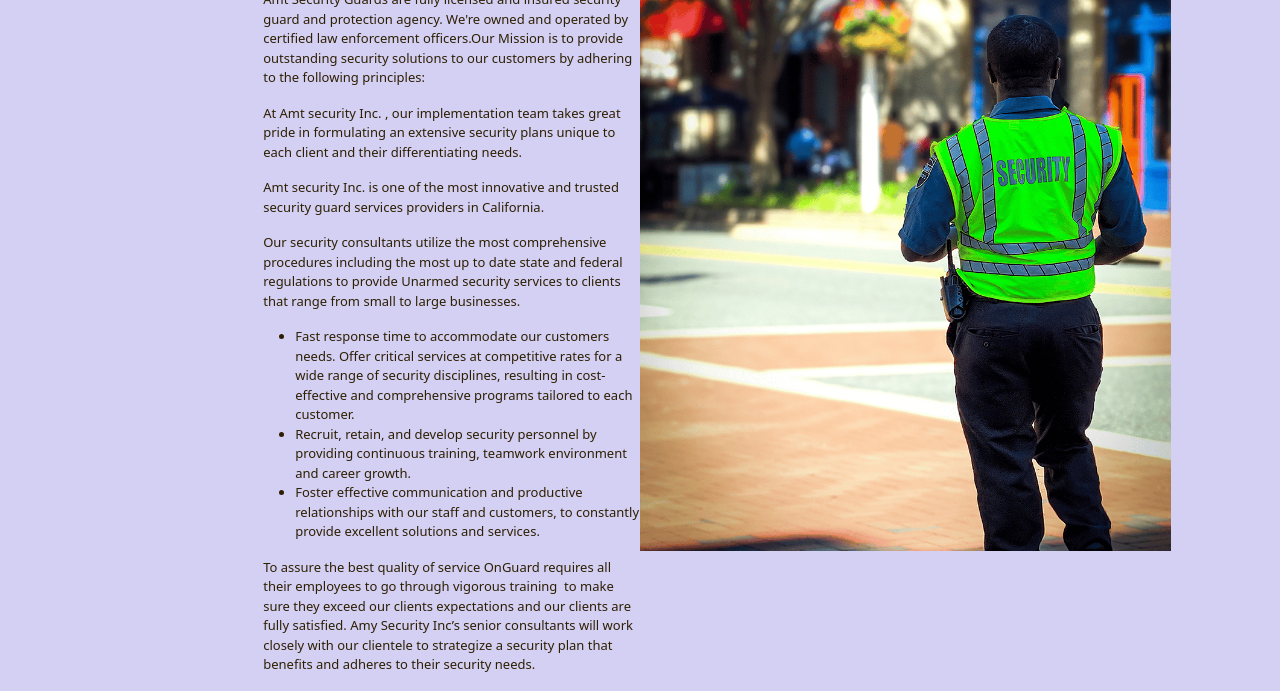
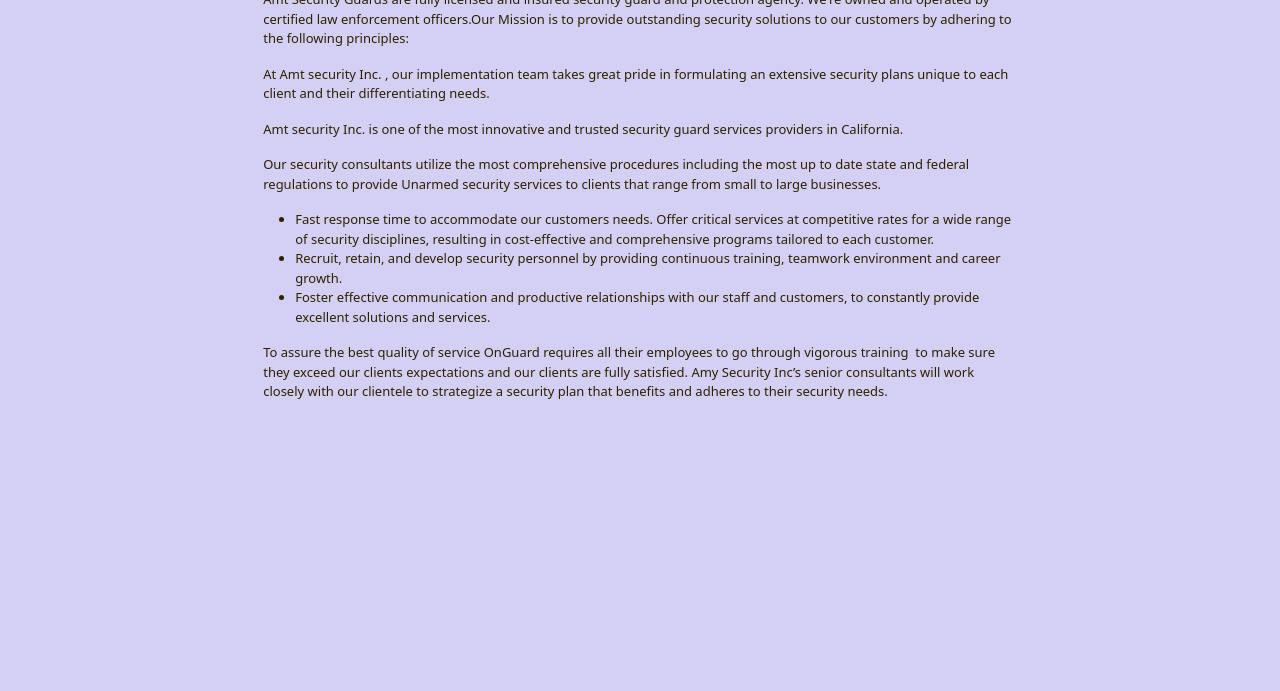
Before and after one commit to olabugsy/ammtsecurity, a plain HTML site: page index.html in a window 1280 px wide. Shown: the part 182-873 px from the top of the page. After the commit the page ends 800 px from the top, so only its background shows below. Drawn offline with nearby package versions, Linux system fonts and the light colour scheme.

Commit message:
modified css and index.html files

```diff
--- a/amt.css
+++ b/amt.css
@@ -61,16 +61,17 @@
 
   font-size: small;
   font-weight: 500;
-  display: flex;
-  justify-content: space-around;
   color: rgb(46, 31, 2);
+
 
 }
 
+
+
 img{
 
-  width: 141%;
-  height: 80%;
+  width: 100%;
+  height: 70%;
 }
 
 
--- a/index.html
+++ b/index.html
@@ -39,8 +39,7 @@
         </div>
         <main class="mainbody">
           <h2 id="about-heading">Our Mission</h2>
-          <div class="aboutus">
-            <div class="col">
+            <div class="aboutus">
               <p >Amt Security Guards are fully licensed and insured security guard and protection agency. We're owned and operated by certified law enforcement officers.<span>Our Mission is to provide outstanding security solutions to our customers by adhering to the following principles: </span></p>
               <p >At  Amt security Inc. , our implementation team takes great pride in formulating an extensive security plans unique to each client and their differentiating needs.</p>
               <p > Amt security Inc. is one of the most innovative and trusted security guard services providers in California. </p>
@@ -54,11 +53,7 @@
                   </ul>
               <p >To assure the best quality of service OnGuard requires all their employees to go through vigorous training  to make sure they exceed our clients expectations and our clients are fully satisfied. Amy Security Inc’s senior consultants will work closely with our clientele to strategize a security plan that benefits and adheres to their security needs.</p>
             </div>
-            <div class="col">
-              <img src="/images/unarmedpic.png" alt="">
-            </div>
 
-          </div>
         </main>
 
     </div>
```
